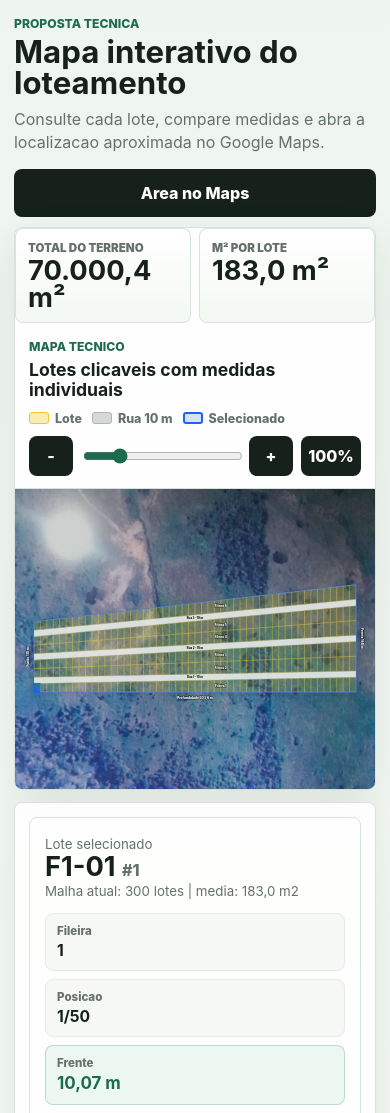
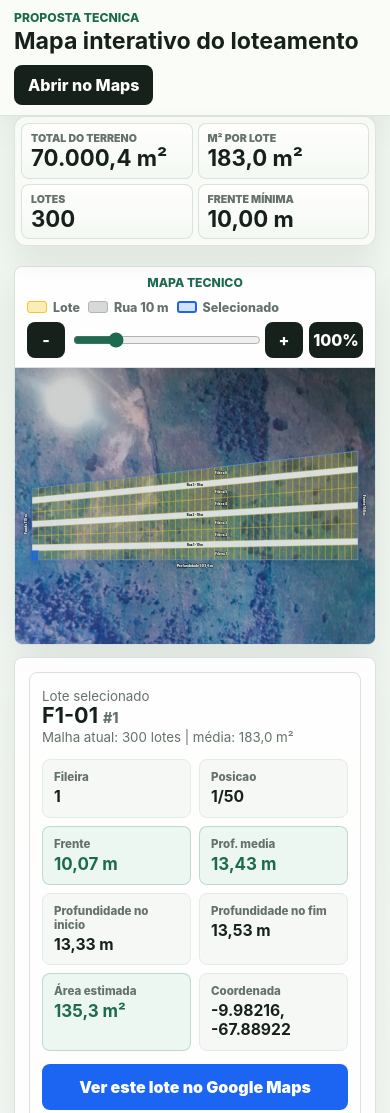
Before and after one commit to EDUARDOESDV/Terras, a website: page index.html in a window 390 px wide. Shown: the top 1113 px of the page. Drawn offline with Linux system fonts and the light colour scheme.

Commit message:
Melhora mobile e painel de status

```diff
--- a/app.js
+++ b/app.js
@@ -20,6 +20,8 @@ const searchButton = document.querySelector("#searchButton");
 const rowFilter = document.querySelector("#rowFilter");
 const minAreaInput = document.querySelector("#minAreaInput");
 const minAreaRange = document.querySelector("#minAreaRange");
+const minFrontageInput = document.querySelector("#minFrontageInput");
+const minFrontageRange = document.querySelector("#minFrontageRange");
 
 const summaryTotalArea = document.querySelector("#summaryTotalArea");
 const summaryRoadArea = document.querySelector("#summaryRoadArea");
@@ -29,6 +31,8 @@ const summaryFrontage = document.querySelector("#summaryFrontage");
 const summaryMinArea = document.querySelector("#summaryMinArea");
 const mobileTotalArea = document.querySelector("#mobileTotalArea");
 const mobileLotArea = document.querySelector("#mobileLotArea");
+const mobileLotCount = document.querySelector("#mobileLotCount");
+const mobileFrontage = document.querySelector("#mobileFrontage");
 const zoomRange = document.querySelector("#zoomRange");
 const zoomOut = document.querySelector("#zoomOut");
 const zoomIn = document.querySelector("#zoomIn");
@@ -64,15 +68,19 @@ function formatAreaSmart(value) {
   return Number.isInteger(value) ? formatNumber(value, 0) : formatArea(value);
 }
 
-function computeLayout(minArea) {
+function computeLayout(minArea, minFrontage) {
   const target = Number(minArea);
-  const columns = Math.max(1, Math.floor(land.usableArea / (land.rows * target)));
+  const frontageTarget = Number(minFrontage);
+  const maxColumnsByArea = land.usableArea / (land.rows * target);
+  const maxColumnsByFrontage = land.length / frontageTarget;
+  const columns = Math.max(1, Math.floor(Math.min(maxColumnsByArea, maxColumnsByFrontage)));
   const totalLots = land.rows * columns;
   const averageArea = land.usableArea / totalLots;
   const averageFrontage = land.length / columns;
 
   return {
     minArea: target,
+    minFrontage: frontageTarget,
     columns,
     totalLots,
     averageArea,
@@ -153,15 +161,24 @@ function syncMinArea(value) {
   return Number(normalized);
 }
 
+function syncMinFrontage(value) {
+  const normalized = String(Math.max(10, Math.min(24, Number(value))));
+  minFrontageInput.value = normalized;
+  minFrontageRange.value = normalized;
+  return Number(normalized);
+}
+
 function updateSummary() {
-  summaryTotalArea.textContent = `${formatArea(land.totalArea)} m2`;
-  summaryRoadArea.textContent = `area das ruas: ${formatAreaSmart(land.roadArea)} m2`;
+  summaryTotalArea.textContent = `${formatArea(land.totalArea)} m²`;
+  summaryRoadArea.textContent = `Área das ruas: ${formatAreaSmart(land.roadArea)} m²`;
   summaryLotCount.textContent = String(layout.totalLots);
-  summaryUsableArea.textContent = `area util: ${formatArea(land.usableArea)} m2`;
-  summaryFrontage.textContent = `${formatMeters(layout.averageFrontage)} m`;
-  summaryMinArea.textContent = `minimo: ${formatAreaSmart(layout.minArea)} m2 | media: ${formatArea(layout.averageArea)} m2`;
+  summaryUsableArea.textContent = `Área útil: ${formatArea(land.usableArea)} m²`;
+  summaryFrontage.textContent = `${formatMeters(layout.minFrontage)} m`;
+  summaryMinArea.textContent = `Mínimo: ${formatAreaSmart(layout.minArea)} m² | Média: ${formatArea(layout.averageArea)} m²`;
   if (mobileTotalArea) mobileTotalArea.textContent = `${formatArea(land.totalArea)} m²`;
   if (mobileLotArea) mobileLotArea.textContent = `${formatArea(layout.averageArea)} m²`;
+  if (mobileLotCount) mobileLotCount.textContent = String(layout.totalLots);
+  if (mobileFrontage) mobileFrontage.textContent = `${formatMeters(layout.minFrontage)} m`;
 }
 
 function updateZoom(nextZoom) {
@@ -342,7 +359,7 @@ function renderDetails(lot) {
     <div>
       <small>Lote selecionado</small>
       <h3>${lot.id} <span class="lot-number">#${lot.number}</span></h3>
-      <small>Malha atual: ${layout.totalLots} lotes | media: ${formatArea(layout.averageArea)} m2</small>
+      <small>Malha atual: ${layout.totalLots} lotes | média: ${formatArea(layout.averageArea)} m²</small>
     </div>
     <div class="detail-grid">
       <div><span>Fileira</span><strong>${lot.row}</strong></div>
@@ -351,7 +368,7 @@ function renderDetails(lot) {
       <div class="metric-primary"><span>Prof. media</span><strong>${formatMeters(lot.depthAvg)} m</strong></div>
       <div><span>Profundidade no inicio</span><strong>${formatMeters(lot.depthStart)} m</strong></div>
       <div><span>Profundidade no fim</span><strong>${formatMeters(lot.depthEnd)} m</strong></div>
-      <div class="metric-primary"><span>Area estimada</span><strong>${formatArea(lot.area)} m2</strong></div>
+      <div class="metric-primary"><span>Área estimada</span><strong>${formatArea(lot.area)} m²</strong></div>
       <div><span>Coordenada</span><strong>${lot.lat.toFixed(5)}, ${lot.lng.toFixed(5)}</strong></div>
     </div>
     <div class="detail-actions">
@@ -389,7 +406,7 @@ function normalizeSearch(value) {
 
 function rebuildLayout(minArea, keepSelection = true) {
   const previousId = keepSelection ? selectedLot?.id : null;
-  layout = computeLayout(minArea);
+  layout = computeLayout(minArea, layout?.minFrontage ?? 10);
   updateSummary();
   buildLots();
   drawBaseMap();
@@ -407,7 +424,8 @@ function runSearch() {
 
 function init() {
   const minArea = syncMinArea(minAreaInput.value);
-  layout = computeLayout(minArea);
+  const minFrontage = syncMinFrontage(minFrontageInput.value);
+  layout = computeLayout(minArea, minFrontage);
   updateSummary();
   buildLots();
   drawBaseMap();
@@ -427,8 +445,21 @@ function init() {
     rebuildLayout(nextValue);
   };
 
+  const onMinFrontageChange = (value) => {
+    const nextValue = syncMinFrontage(value);
+    layout = computeLayout(layout.minArea, nextValue);
+    updateSummary();
+    buildLots();
+    drawBaseMap();
+    drawLots();
+    updateLotClasses();
+    selectLot(selectedLot?.id ?? "F1-01");
+  };
+
   minAreaInput.addEventListener("input", (event) => onMinAreaChange(event.target.value));
   minAreaRange.addEventListener("input", (event) => onMinAreaChange(event.target.value));
+  minFrontageInput.addEventListener("input", (event) => onMinFrontageChange(event.target.value));
+  minFrontageRange.addEventListener("input", (event) => onMinFrontageChange(event.target.value));
 
   zoomRange.addEventListener("input", (event) => updateZoom(Number(event.target.value)));
   zoomOut.addEventListener("click", () => updateZoom(zoomPercent - 10));
--- a/index.html
+++ b/index.html
@@ -16,7 +16,7 @@
         <p class="eyebrow">Proposta tecnica</p>
         <h1>Mapa interativo do loteamento</h1>
         <p class="intro">
-          Consulte cada lote, compare medidas e abra a localizacao aproximada no Google Maps.
+          Consulte cada lote, compare medidas e abra a localização aproximada no Google Maps.
         </p>
       </div>
       <a
@@ -25,38 +25,57 @@
         target="_blank"
         rel="noreferrer"
       >
-        Area no Maps
+        Abrir no Maps
       </a>
     </header>
 
     <main class="shell">
       <section class="summary" aria-label="Resumo da proposta">
         <article>
-          <span>Area do terreno</span>
-          <strong id="summaryTotalArea">70.000,4 m2</strong>
+          <span>Área do terreno</span>
+          <strong id="summaryTotalArea">70.000,4 m²</strong>
           <small>168 m frente, 110 m fundo, 503,6 m profundidade</small>
         </article>
         <article>
           <span>Ruas</span>
           <strong>3 x 10 m</strong>
-          <small id="summaryRoadArea">area das ruas: 15.108 m2</small>
+          <small id="summaryRoadArea">Área das ruas: 15.108 m²</small>
         </article>
         <article>
           <span>Lotes</span>
           <strong id="summaryLotCount">300</strong>
-          <small id="summaryUsableArea">area util: 54.892,4 m2</small>
+          <small id="summaryUsableArea">Área útil: 54.892,4 m²</small>
         </article>
         <article>
-          <span>Frente do lote</span>
-          <strong id="summaryFrontage">10,07 m</strong>
-          <small id="summaryMinArea">minimo: 180 m2</small>
+          <span>Frente mínima</span>
+          <strong id="summaryFrontage">10,0 m</strong>
+          <small id="summaryMinArea">Mínimo: 180 m²</small>
+        </article>
+      </section>
+
+      <section class="mobile-stats" aria-label="Resumo rapido no mobile">
+        <article>
+          <span>Total do terreno</span>
+          <strong id="mobileTotalArea">70.000,4 m²</strong>
+        </article>
+        <article>
+          <span>m² por lote</span>
+          <strong id="mobileLotArea">183,0 m²</strong>
+        </article>
+        <article>
+          <span>Lotes</span>
+          <strong id="mobileLotCount">300</strong>
+        </article>
+        <article>
+          <span>Frente mínima</span>
+          <strong id="mobileFrontage">10,0 m</strong>
         </article>
       </section>
 
       <section class="workspace">
         <aside class="tools" aria-label="Ferramentas do loteamento">
           <div class="field">
-            <label for="minAreaInput">Area minima por lote</label>
+            <label for="minAreaInput">Área mínima por lote</label>
             <div class="min-area-row">
               <input
                 id="minAreaRange"
@@ -69,8 +88,31 @@
               <input id="minAreaInput" type="number" min="120" max="600" step="5" value="180" />
             </div>
             <small class="field-help">
-              Quanto maior o minimo, menor a quantidade e maior a frente media.
+              Quanto maior o mínimo, menor a quantidade e maior a frente média.
             </small>
+          </div>
+
+          <div class="field">
+            <label for="minFrontageInput">Largura mínima do lote</label>
+            <div class="min-area-row">
+              <input
+                id="minFrontageRange"
+                type="range"
+                min="10"
+                max="24"
+                step="0.5"
+                value="10"
+              />
+              <input
+                id="minFrontageInput"
+                type="number"
+                min="10"
+                max="24"
+                step="0.5"
+                value="10"
+              />
+            </div>
+            <small class="field-help">A largura aumenta quando você quiser lotes mais largos.</small>
           </div>
 
           <div class="field">
@@ -97,26 +139,15 @@
           <div id="lotDetails" class="details" aria-live="polite"></div>
 
           <div class="note">
-            <strong>Metodo de divisao</strong>
+            <strong>Método de divisão</strong>
             <p>
               A malha usa as 3 ruas de 10 m e recalcula a quantidade de lotes para preencher toda
-              a area util. Quando o minimo sobe, a quantidade cai e a frente media cresce.
+              a área útil. Quando o mínimo sobe, a quantidade cai e a frente média cresce.
             </p>
           </div>
         </aside>
 
         <section class="map-panel" aria-label="Mapa interativo dos lotes">
-          <div class="mobile-stats" aria-label="Resumo rapido no mobile">
-            <article>
-              <span>Total do terreno</span>
-              <strong id="mobileTotalArea">70.000,4 m²</strong>
-            </article>
-            <article>
-              <span>m² por lote</span>
-              <strong id="mobileLotArea">183,0 m²</strong>
-            </article>
-          </div>
-
           <div class="map-header">
             <div>
               <p class="eyebrow">Mapa tecnico</p>
@@ -156,9 +187,9 @@
           <p class="eyebrow">Referencia visual</p>
           <h2>Baseado no contorno informado</h2>
           <p>
-            As fotos ficam como referencia do contorno informado. O desenho interativo usa as
-            medidas do terreno para calcular lotes, ruas e coordenadas aproximadas.
-          </p>
+              As fotos ficam como referência do contorno informado. O desenho interativo usa as
+              medidas do terreno para calcular lotes, ruas e coordenadas aproximadas.
+            </p>
         </div>
         <figure>
           <img src="assets/proposta-loteamento.png" alt="Proposta revisada de loteamento com 330 lotes" />
--- a/styles.css
+++ b/styles.css
@@ -610,6 +610,36 @@ figcaption {
 }
 
 @media (max-width: 959px) {
+  .topbar {
+    background: rgba(251, 252, 248, 0.94);
+    backdrop-filter: blur(16px);
+    border-bottom: 1px solid rgba(217, 225, 220, 0.9);
+    box-shadow: 0 10px 30px rgba(30, 45, 38, 0.08);
+    gap: 8px;
+    padding: 10px 14px 10px;
+  }
+
+  .maps-link {
+    align-self: flex-start;
+    min-height: 40px;
+    padding: 0 14px;
+    width: fit-content;
+  }
+
+  .intro {
+    display: none;
+  }
+
+  h1 {
+    font-size: clamp(1.45rem, 5.8vw, 1.9rem);
+    line-height: 1.05;
+    margin-bottom: 4px;
+  }
+
+  .eyebrow {
+    margin-bottom: 4px;
+  }
+
   .summary {
     display: none;
   }
@@ -620,7 +650,7 @@ figcaption {
   }
 
   .map-panel {
-    order: 0;
+    order: -1;
   }
 
   .tools {
@@ -631,27 +661,90 @@ figcaption {
   }
 
   #lotDetails {
-    order: 0;
-  }
-
-  .field:nth-of-type(1) {
-    order: 1;
-  }
-
-  .field:nth-of-type(2) {
-    order: 2;
-  }
-
-  .field:nth-of-type(3) {
-    order: 3;
+    order: -1;
   }
 
   .note {
-    order: 4;
+    order: 2;
   }
 
   .mobile-stats {
     display: grid;
+    background: rgba(251, 252, 248, 0.84);
+    backdrop-filter: blur(14px);
+    border: 1px solid rgba(217, 225, 220, 0.9);
+    border-radius: 12px;
+    box-shadow: 0 14px 28px rgba(30, 45, 38, 0.08);
+    gap: 5px;
+    margin-bottom: 6px;
+    padding: 6px;
+    position: sticky;
+    top: 10px;
+    z-index: 40;
+  }
+
+  .mobile-stats article {
+    padding: 8px 9px 8px;
+  }
+
+  .mobile-stats strong {
+    font-size: clamp(1.06rem, 5.7vw, 1.45rem);
+  }
+
+  .mobile-stats span {
+    font-size: 0.66rem;
+  }
+
+  .map-header {
+    gap: 6px;
+    padding: 8px 12px 8px;
+  }
+
+  .map-header h2 {
+    display: none;
+  }
+
+  .header-tools {
+    gap: 6px;
+  }
+
+  .legend {
+    gap: 8px;
+  }
+
+  .zoombar {
+    gap: 6px;
+    grid-template-columns: 38px minmax(0, 1fr) 38px 54px;
+  }
+
+  .zoombar button {
+    min-height: 36px;
+  }
+
+  .svg-wrap {
+    padding: 8px;
+  }
+
+  #lotMap {
+    min-height: 260px;
+    max-height: 48vh;
+  }
+
+  .details {
+    min-height: auto;
+    padding: 12px;
+  }
+
+  .details h3 {
+    font-size: 1.35rem;
+  }
+
+  .lot-number {
+    font-size: 0.88rem;
+  }
+
+  .detail-grid {
+    grid-template-columns: repeat(2, minmax(0, 1fr));
   }
 }
 
```
